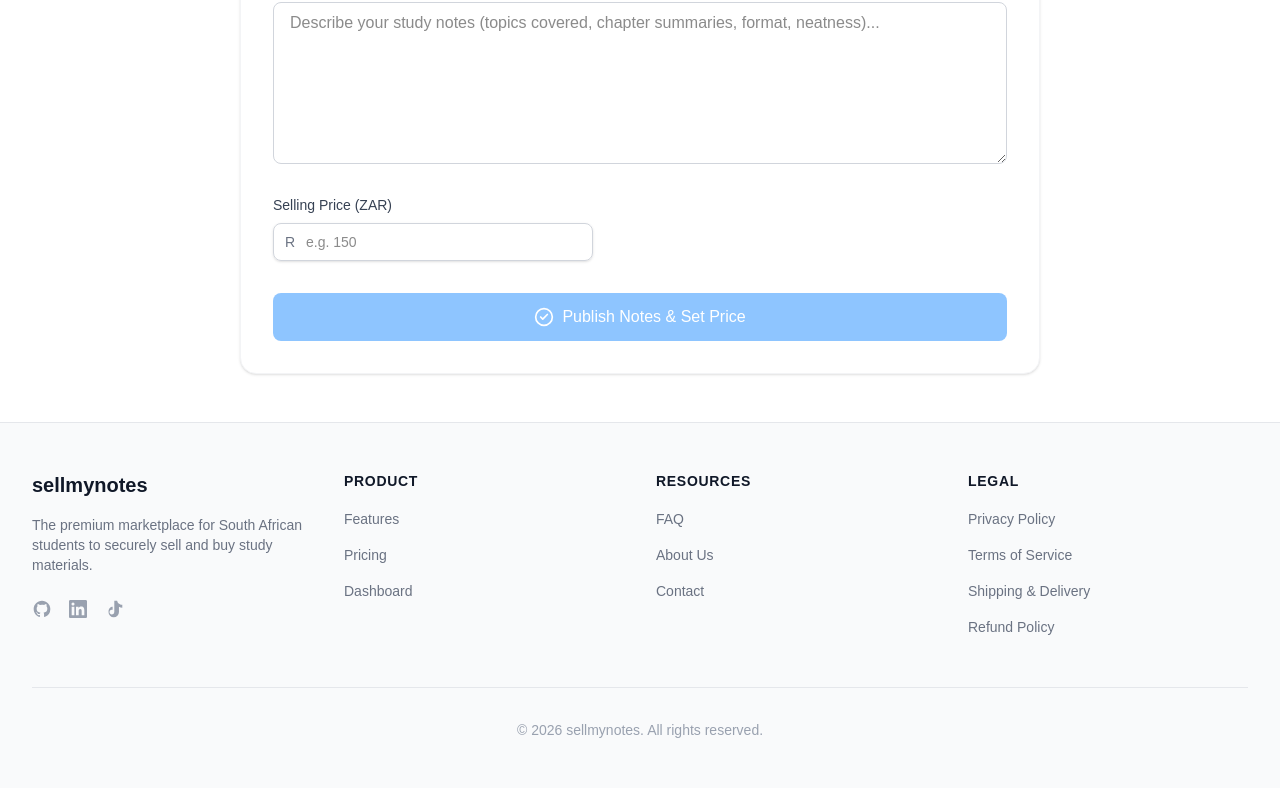
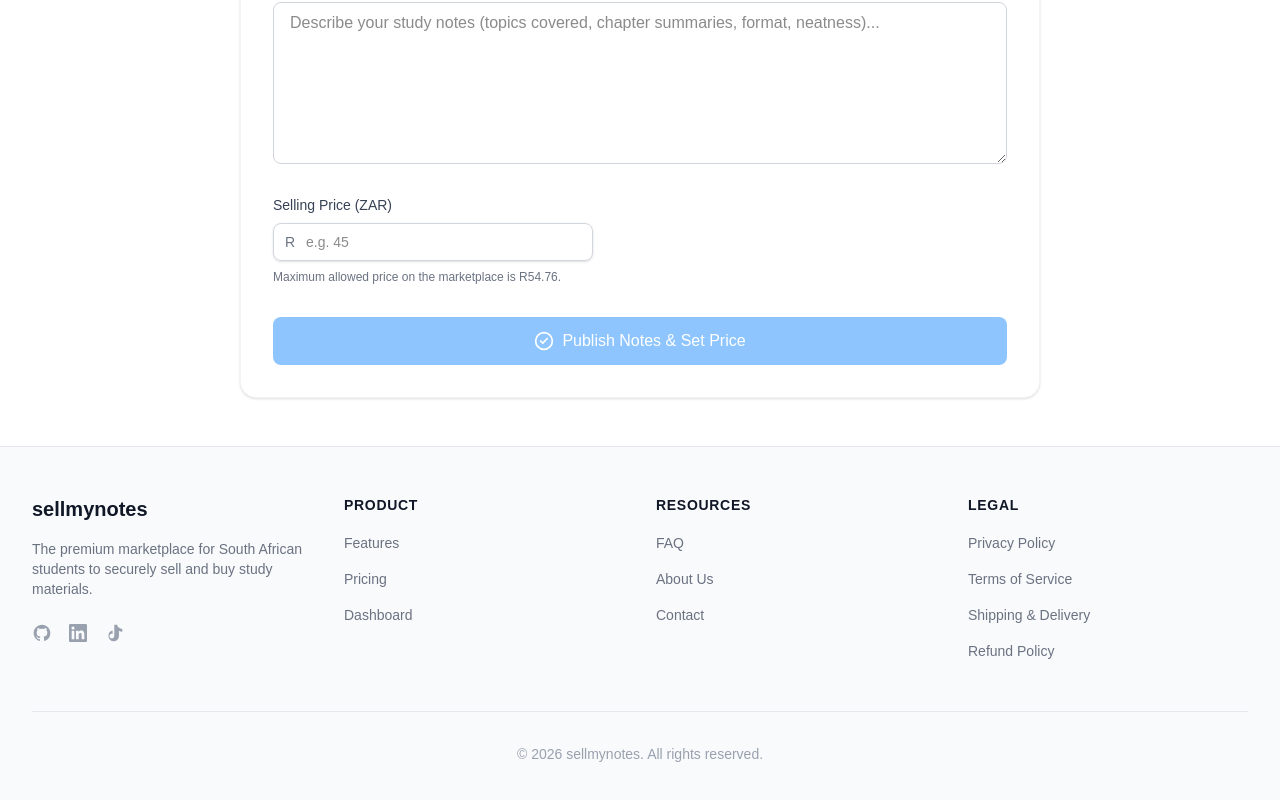
Before and after one commit to thulanesigasa/sellmynotes, a Next.js app in the folder frontend/: page /upload in a window 1280 px wide. Shown: the part 700-1500 px from the top of the page. Built offline with nearby package versions, Linux system fonts and the light colour scheme; no server answers.

Commit message:
feat: enforce R54.76 maximum price input cap and warning in frontend

```diff
--- a/frontend/src/app/(dashboard)/upload/page.tsx
+++ b/frontend/src/app/(dashboard)/upload/page.tsx
@@ -395,12 +395,14 @@ export default function UploadPage() {
                     setMetadata(prev => ({ ...prev, price_zar: val }));
                   }}
                   className="w-full pl-8 pr-4 py-2 border border-gray-300 rounded-lg focus:ring-2 focus:ring-blue-500 focus:border-blue-500 outline-none transition text-sm"
-                  placeholder="e.g. 150"
+                  placeholder="e.g. 45"
                   min={10}
-                  max={500}
+                  max={54.76}
+                  step="0.01"
                   required
                 />
               </div>
+              <p className="text-xs text-gray-500 mt-1">Maximum allowed price on the marketplace is R54.76.</p>
             </div>
           </div>
 
```
